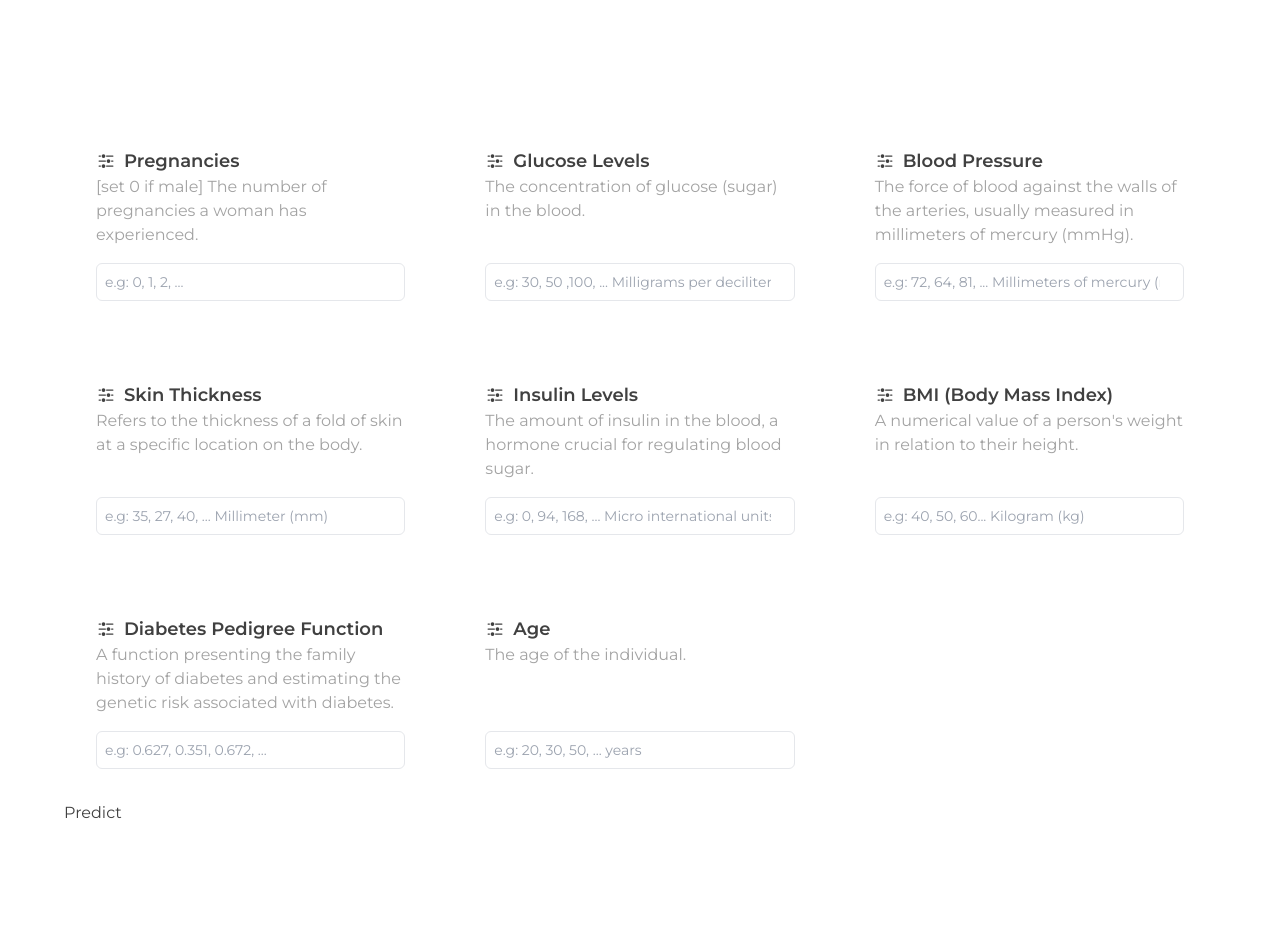
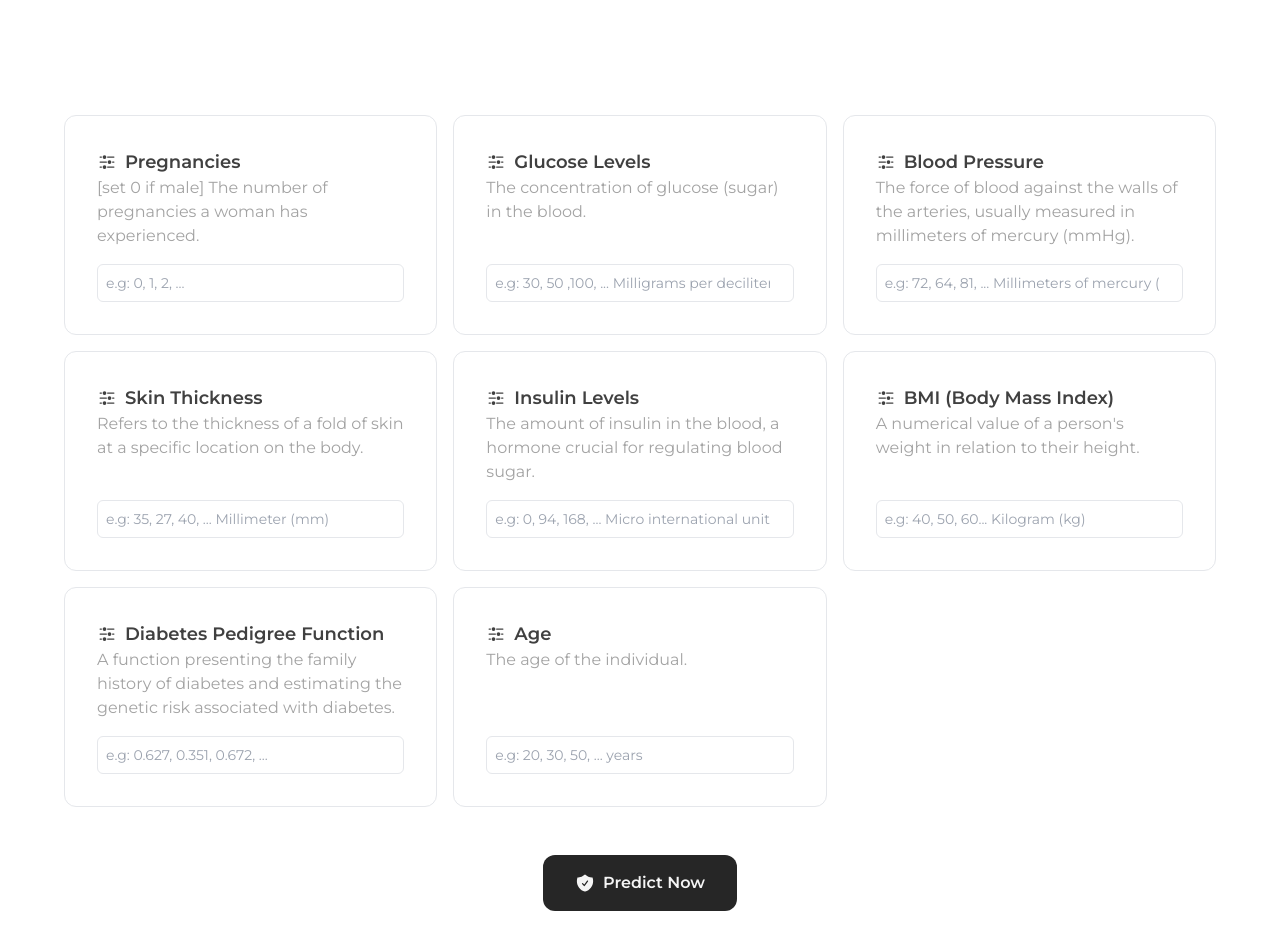
Before and after one commit to gdapriana/diadetect, a Next.js app in the folder web-client/: page /predict in a window 1280 px wide. Shown: the part 458-1392 px from the top of the page. Built offline with nearby package versions, Linux system fonts and the light colour scheme.

Commit message:
⚡ Detection Page configuration

```diff
--- a/web-client/src/app/predict/page.tsx
+++ b/web-client/src/app/predict/page.tsx
@@ -1,25 +1,51 @@
+"use client";
 import Form from "@/components/predict/Form";
 import ImageSection from "@/components/predict/ImageSection";
 import metadata from "@/data/predict/parameters";
 import predictImage from "@/assets/images/predict.jpg";
 import Header from "@/components/predict/Header";
+import { useState } from "react";
 
 const Predict = () => {
+  const [inputData, setInputData] = useState({
+    prg: "",
+    glu: "",
+    blp: "",
+    skt: "",
+    inl: "",
+    bmi: "",
+    dpf: "",
+    age: "",
+  });
+  const [result, setResult] = useState({ status: false, value: 0 });
+
   return (
-    <main className="w-full flex justify-center items-center flex-col">
-      <main
-        className="w-full flex justify-center items-center"
-        id="_predict_root"
-      >
+    <main
+      className="w-full flex justify-center items-center"
+      id="_predict_root"
+    >
+      {!result.status ? (
         <div
-          className="max-w-6xl grid lg:grid-cols-2 grid-cols-1 gap-16 m-8"
+          className="max-w-6xl w-full grid lg:grid-cols-2 grid-cols-1 gap-16 py-8 mx-8"
           id="_predict_wrapper"
         >
           <ImageSection image={predictImage} alt={metadata.name} />
           <Header title={metadata.name} subtitle={metadata.subtitle} />
-          <Form metadata={metadata} />
+          <Form
+            metadata={metadata}
+            inputData={inputData}
+            setInputData={setInputData}
+            setResult={setResult}
+          />
         </div>
-      </main>
+      ) : (
+        <div
+          className="max-w-6xl w-full bg-red-200 py-8 mx-8"
+          id="_predict_wrapper"
+        >
+          <div className="">{result.value}</div>
+        </div>
+      )}
     </main>
   );
 };
--- a/web-client/src/components/predict/Form.tsx
+++ b/web-client/src/components/predict/Form.tsx
@@ -1,10 +1,17 @@
 "use client";
 
-import { AdjustmentsHorizontalIcon } from "@heroicons/react/24/solid";
+import {
+  AdjustmentsHorizontalIcon,
+  ShieldCheckIcon,
+} from "@heroicons/react/24/solid";
 import React, { useState } from "react";
+import Result from "@/components/predict/Result";
 
 const Form = ({
   metadata,
+  setResult,
+  inputData,
+  setInputData,
 }: {
   metadata: {
     name: string;
@@ -15,27 +22,19 @@ const Form = ({
       source: string;
       placeholder: string;
     }[];
+    button: { name: string };
   };
+  setResult: any;
+  inputData: any;
+  setInputData: any;
 }) => {
-  const [inputData, setInputData] = useState({
-    prg: "",
-    glu: "",
-    blp: "",
-    skt: "",
-    inl: "",
-    bmi: "",
-    dpf: "",
-    age: "",
-  });
-  const [result, setResult] = useState({ status: false, value: 0 });
   const handleInputChange = (e: { target: { name: any; value: any } }) => {
     const { name, value } = e.target;
-    setInputData((prevData) => ({
+    setInputData((prevData: any) => ({
       ...prevData,
       [name]: parseFloat(value) || 0,
     }));
   };
-
   const handleSubmit = async (e: { preventDefault: () => void }) => {
     e.preventDefault();
     try {
@@ -54,15 +53,17 @@ const Form = ({
       console.error("Error fetching predictions:", error);
     }
   };
-
-  if (!result.status) {
   return (
     <div className="flex-1 col-span-1 lg:col-span-2 flex gap-8 flex-col text-neutral-700 justify-center items-start">
-        <form method="POST" className="w-full" onSubmit={handleSubmit}>
+      <form
+        method="POST"
+        className="w-full flex flex-col justify-center items-center gap-12 "
+        onSubmit={handleSubmit}
+      >
         <div className="w-full grid grid-cols-1 lg:grid-cols-3 md:grid-cols-2 md:gap-4 gap-2">
           <label
             htmlFor={metadata.items[0].code}
-              className="flex flex-col justify-between items-start p-8 hover:bg-neutral-50 ease-in-out duration-300 rounded-xl"
+            className="flex flex-col justify-between items-start p-8 hover:bg-neutral-50 ease-in-out duration-300 rounded-xl border"
           >
             <h3 className="font-semibold text-base flex justify-center items-center gap-2 lg:text-lg">
               <AdjustmentsHorizontalIcon className="w-5" />{" "}
@@ -84,7 +85,7 @@ const Form = ({
 
           <label
             htmlFor={metadata.items[1].code}
-              className="flex flex-col justify-between items-start p-8 hover:bg-neutral-50 ease-in-out duration-300 rounded-xl"
+            className="flex flex-col justify-between items-start p-8 hover:bg-neutral-50 ease-in-out duration-300 rounded-xl border"
           >
             <h3 className="font-semibold  text-base flex justify-center items-center gap-2  lg:text-lg">
               <AdjustmentsHorizontalIcon className="w-5" />{" "}
@@ -106,7 +107,7 @@ const Form = ({
 
           <label
             htmlFor={metadata.items[2].code}
-              className="flex flex-col justify-between items-start p-8 hover:bg-neutral-50 ease-in-out duration-300 rounded-xl"
+            className="flex flex-col justify-between items-start p-8 hover:bg-neutral-50 ease-in-out duration-300 rounded-xl border"
           >
             <h3 className="font-semibold  flex justify-center items-center  gap-2 text-base lg:text-lg">
               <AdjustmentsHorizontalIcon className="w-5" />{" "}
@@ -128,7 +129,7 @@ const Form = ({
 
           <label
             htmlFor={metadata.items[3].code}
-              className="flex flex-col justify-between items-start p-8 hover:bg-neutral-50 ease-in-out duration-300 rounded-xl"
+            className="flex flex-col justify-between items-start p-8 hover:bg-neutral-50 ease-in-out duration-300 rounded-xl border"
           >
             <h3 className="font-semibold  flex justify-center items-center  gap-2 text-base lg:text-lg">
               <AdjustmentsHorizontalIcon className="w-5" />{" "}
@@ -150,7 +151,7 @@ const Form = ({
 
           <label
             htmlFor={metadata.items[4].code}
-              className="flex flex-col justify-between items-start p-8 hover:bg-neutral-50 ease-in-out duration-300 rounded-xl"
+            className="flex flex-col justify-between items-start p-8 hover:bg-neutral-50 ease-in-out duration-300 rounded-xl border"
           >
             <h3 className="font-semibold  flex justify-center items-center  gap-2 text-base lg:text-lg">
               <AdjustmentsHorizontalIcon className="w-5" />{" "}
@@ -172,7 +173,7 @@ const Form = ({
 
           <label
             htmlFor={metadata.items[5].code}
-              className="flex flex-col justify-between items-start p-8 hover:bg-neutral-50 ease-in-out duration-300 rounded-xl"
+            className="flex flex-col justify-between items-start p-8 hover:bg-neutral-50 ease-in-out duration-300 rounded-xl border"
           >
             <h3 className="font-semibold  flex justify-center items-center gap-2  text-base lg:text-lg">
               <AdjustmentsHorizontalIcon className="w-5" />{" "}
@@ -194,7 +195,7 @@ const Form = ({
 
           <label
             htmlFor={metadata.items[6].code}
-              className="flex flex-col justify-between items-start p-8 hover:bg-neutral-50 ease-in-out duration-300 rounded-xl"
+            className="flex flex-col justify-between items-start p-8 hover:bg-neutral-50 ease-in-out duration-300 rounded-xl border"
           >
             <h3 className="font-semibold  flex justify-center items-center gap-2  text-base lg:text-lg">
               <AdjustmentsHorizontalIcon className="w-5" />{" "}
@@ -216,7 +217,7 @@ const Form = ({
 
           <label
             htmlFor={metadata.items[7].code}
-              className="flex flex-col justify-between items-start p-8 hover:bg-neutral-50 ease-in-out duration-300 rounded-xl"
+            className="flex flex-col justify-between items-start p-8 hover:bg-neutral-50 ease-in-out duration-300 rounded-xl border"
           >
             <h3 className="font-semibold  flex justify-center items-center gap-2 text-base lg:text-lg">
               <AdjustmentsHorizontalIcon className="w-5" />{" "}
@@ -236,13 +237,16 @@ const Form = ({
             />
           </label>
         </div>
-          <button type={"submit"}>Predict</button>
+        <button
+          className="flex justify-center items-center font-semibold text-neutral-100 bg-neutral-800 py-4 px-8 rounded-xl gap-2"
+          type={"submit"}
+        >
+          <ShieldCheckIcon className="w-5" />
+          {metadata.button.name}
+        </button>
       </form>
     </div>
   );
-  } else {
-    return <div>Predicted {result.value}</div>;
-  }
 };
 
 export default Form;
--- a/web-client/src/components/predict/ImageSection.tsx
+++ b/web-client/src/components/predict/ImageSection.tsx
@@ -8,7 +8,7 @@ const ImageSection = ({
   alt: string;
 }) => {
   return (
-    <div className="flex justify-center items-center">
+    <div className="flex justify-start items-center">
       <Image
         src={image}
         alt={alt}
--- /dev/null
+++ b/web-client/src/components/predict/Result.tsx
@@ -0,0 +1,18 @@
+const Result = ({
+  result,
+  userInput,
+  setResult,
+}: {
+  result: { status: boolean; value: number };
+  setResult: any;
+  userInput: any;
+}) => {
+  console.log(userInput);
+  return (
+    <div className="flex-1 col-span-1 absolute lg:col-span-2 flex gap-8 flex-col text-neutral-700 justify-center items-start">
+      {result.value}
+    </div>
+  );
+};
+
+export default Result;
--- a/web-client/src/data/predict/parameters.ts
+++ b/web-client/src/data/predict/parameters.ts
@@ -1,8 +1,9 @@
 const metadata = {
   name: "Predict",
-  subtitle:
-    "In a world driven by data and technology, our Predict feature goes beyond conventional health assessments. Discover a revolutionary approach to healthcare, where we harness the power of advanced algorithms and personalized data analysis to foresee potential health outcomes. Your unique profile, comprising key indicators such as pregnancies, glucose levels, blood pressure, skin thickness, insulin levels, BMI, diabetes pedigree function, and age, is the gateway to unlocking a comprehensive understanding of your health.\n" +
-    "\n",
+  subtitle: "Unlocking Tomorrow: Predicting Your Health with Precision",
+  button: {
+    name: "Predict Now",
+  },
   sources: {
     name: "For Details",
     items: [
```
Lines whose indentation alone changed are shown as unchanged.
